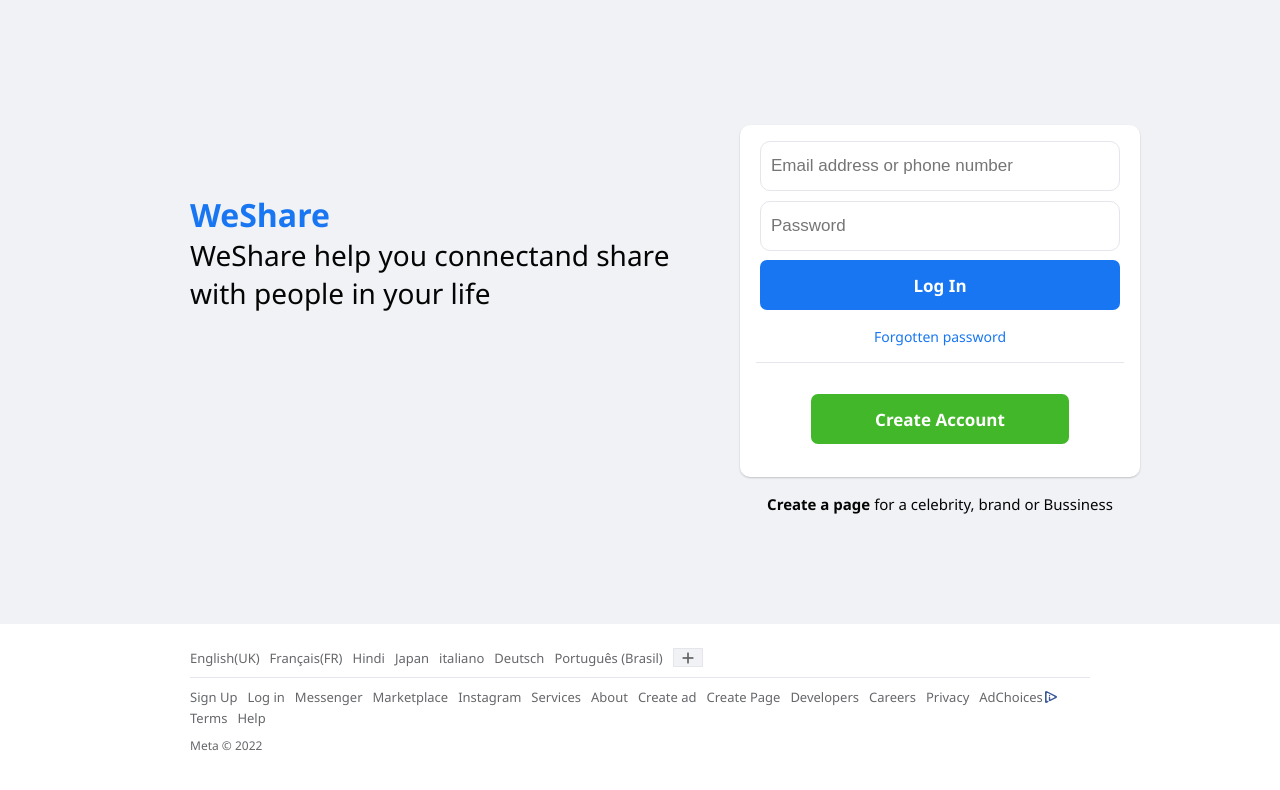
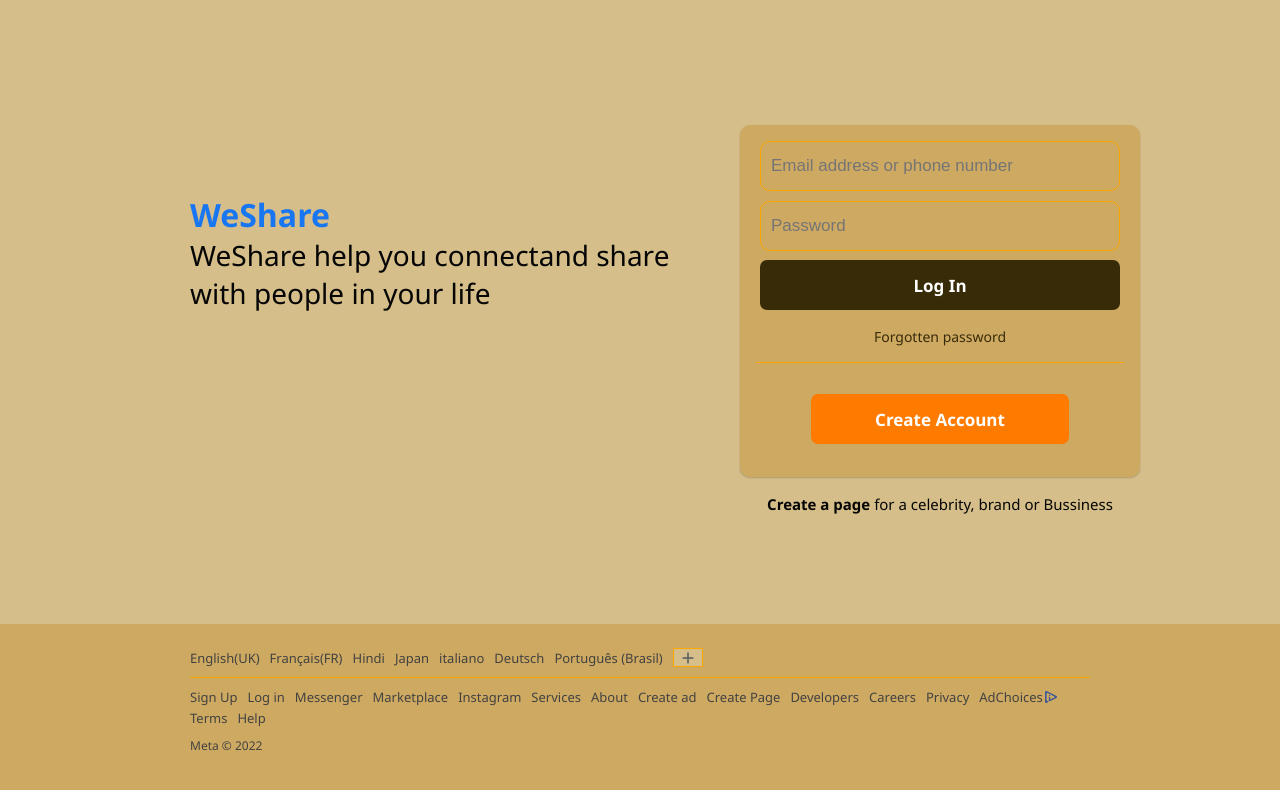
Before and after one commit to AliSalih1995git/weshare_frontend, a React (Create React App) app: page /messenger in a window 1280 px wide. Shown: the top 790 px of the page. Built offline with nearby package versions, Linux system fonts and the light colour scheme; no server answers.

Commit message:
FINAL COMMIT

```diff
--- a/src/assets/svg/logo.js
+++ b/src/assets/svg/logo.js
@@ -1,4 +1,4 @@
-import React from 'react';
+import React from "react";
 
 function Logo() {
   return (
@@ -13,7 +13,7 @@ function Logo() {
       enableBackground="new 0 0 512 512"
     >
       <path
-        fill="#FFFFFF"
+        fill="#cea962"
         opacity="1.000000"
         stroke="none"
         d="
@@ -92,7 +92,7 @@ function Logo() {
    z"
       />
       <path
-        fill="#FFFFFF"
+        fill="#cea962"
         opacity="1.000000"
         stroke="none"
         d="
@@ -109,7 +109,7 @@ function Logo() {
    z"
       />
       <path
-        fill="#FFFFFF"
+        fill="#cea962"
         opacity="1.000000"
         stroke="none"
         d="
--- a/src/components/conversation/style.css
+++ b/src/components/conversation/style.css
@@ -7,7 +7,7 @@
 }
 
 .conversation:hover {
-  background-color: rgb(245, 243, 243);
+  background-color: rgb(241, 193, 130);
 }
 
 .conversationImg {
--- a/src/components/header/style.css
+++ b/src/components/header/style.css
@@ -139,7 +139,7 @@ header {
   align-items: center;
   justify-content: center;
   margin-right: 8px;
-  background: var(--bg-third);
+  background: #c48d26;
   cursor: pointer;
 }
 .right_notification {
--- a/src/components/messege/style.css
+++ b/src/components/messege/style.css
@@ -19,7 +19,7 @@
 .messageText {
   padding: 10px;
   border-radius: 20px;
-  background-color: #1877f2;
+  background-color: #f28c18;
   color: white;
   max-width: 300px;
 }
--- a/src/index.css
+++ b/src/index.css
@@ -4,7 +4,7 @@
   box-sizing: border-box;
 }
 body {
-  font-family: 'Segoe UI', Helvetica, Arial, sans-serif;
+  font-family: "Segoe UI", Helvetica, Arial, sans-serif;
 }
 html {
   overflow-y: scroll;
@@ -13,27 +13,28 @@ a {
   text-decoration: none;
   color: inherit;
 }
+
 :root {
-  --bg-primary: #fff;
-  --bg-secondary: #f0f2f5;
-  --bg-third: #e4e6eb;
-  --bg-forth: #f0f2f5;
+  --bg-primary: #cea962;
+  --bg-secondary: #d5be89;
+  --bg-third: #ffa600;
+  --bg-forth: #fdeabd;
   --color-primary: #050505;
-  --color-secondary: #65676b;
-  --divider: #ced0d4;
+  --color-secondary: #424241;
+  --divider: #776440;
   --dark-bg-primary: #18191a;
   --dark-bg-secondary: #242526;
   --dark-bg-third: #3a3b3c;
   --dark-color-primary: #242526;
-  --dark-color-secondary: #b0b3b8;
-  --blue-color: #1876f2;
-  --green-color: #42b72a;
-  --light-blue-color: #e7f3ff;
-  --border-color: #ccced2;
+  --dark-color-secondary: #bbb49d;
+  --blue-color: #382b08;
+  --green-color: #ff7b00;
+  --light-blue-color: #fae397;
+  --border-color: #fccd32;
   --shadow-1: rgba(0, 0, 0, 0.2);
   --shadow-2: rgba(0, 0, 0, 0.1);
   --shadow-3: rgba(0, 0, 0, 0.3);
-  --shadow-inset: rgba(255, 255, 255, 0.5);
+  --shadow-inset: rgba(255, 194, 113, 0.5);
 }
 /*----Buttons----*/
 .blue_btn {
--- a/src/pages/messenger/Messanger.js
+++ b/src/pages/messenger/Messanger.js
@@ -129,12 +129,12 @@ export default function Messanger() {
       <div className="messenger">
         <div className="chatMenu">
           <div className="chatMenuWrapper">
-            <div className="search">
+            {/* <div className="search">
               <input
                 placeholder="Search for friends"
                 className="chatMenuInput"
               />
-            </div>
+            </div> */}
             {conversations.map((c, i) => (
               <div onClick={() => setCurrentChat(c)} key={i}>
                 <Conversation conversation={c} />
--- a/src/pages/messenger/style.css
+++ b/src/pages/messenger/style.css
@@ -6,7 +6,7 @@
 
 .chatMenu {
   flex: 3.5;
-  background-color: #d7eadd;
+  background-color: #d5be89;
 }
 
 /* .chatMenuInput {
@@ -19,7 +19,8 @@
 .chatBox {
   flex: 5.5;
   height: 100%;
-  background-color: rgba(251, 246, 246, 0.308);
+  background-color: #d5be89;
+  border: 2px solid #cea962;
 }
 
 .chatBoxWrapper {
@@ -40,7 +41,7 @@
   display: flex;
   align-items: center;
   justify-content: space-between;
-  background-color: #d7eadd;
+  background-color: #cea962;
 }
 .search {
   display: flex;
@@ -78,13 +79,13 @@
   border: none;
   border-radius: 5px;
   cursor: pointer;
-  background-color: teal;
+  background-color: #ffa600;
   color: white;
 }
 
 .chatOnline {
   flex: 3;
-  background: #e7eee8;
+  background: #d5be89;
 }
 
 .chatMenuWrapper,
@@ -98,7 +99,7 @@
   position: absolute;
   top: 10%;
   font-size: 50px;
-  color: rgb(224, 220, 220);
+  color: rgb(78, 74, 69);
   cursor: default;
 }
 
--- a/src/pages/profile/index.js
+++ b/src/pages/profile/index.js
@@ -1,22 +1,22 @@
-import React, { useEffect, useReducer, useRef, useState } from 'react';
-import { useSelector } from 'react-redux';
-import { Link, useNavigate, useParams } from 'react-router-dom';
-import axios from 'axios';
-import './style.css';
-import Header from '../../components/header';
-import Cover from './Cover';
-import { useMediaQuery } from 'react-responsive';
-import { profileReducer } from '../../api/functions/reducer';
-import ProfilePictureInfos from './ProfilePictureInfos';
-import ProfileMenu from './ProfileMenu';
-import PplYouMayKnow from './PplYouMayKnow';
-import Intro from '../../components/intro';
-import Photos from './Photos';
-import Friends from './Friends';
-import CreatePost from '../../components/createPost';
-import GridPosts from './GridPosts';
-import Post from '../../components/post';
-import CreatePostPopup from '../../components/createPostPopup';
+import React, { useEffect, useReducer, useRef, useState } from "react";
+import { useSelector } from "react-redux";
+import { Link, useNavigate, useParams } from "react-router-dom";
+import axios from "axios";
+import "./style.css";
+import Header from "../../components/header";
+import Cover from "./Cover";
+import { useMediaQuery } from "react-responsive";
+import { profileReducer } from "../../api/functions/reducer";
+import ProfilePictureInfos from "./ProfilePictureInfos";
+import ProfileMenu from "./ProfileMenu";
+import PplYouMayKnow from "./PplYouMayKnow";
+import Intro from "../../components/intro";
+import Photos from "./Photos";
+import Friends from "./Friends";
+import CreatePost from "../../components/createPost";
+import GridPosts from "./GridPosts";
+import Post from "../../components/post";
+import CreatePostPopup from "../../components/createPostPopup";
 
 export default function Profile({ getAllPosts }) {
   const [visible, setVisible] = useState(false);
@@ -29,7 +29,7 @@ export default function Profile({ getAllPosts }) {
   const [{ loading, error, profile }, dispatch] = useReducer(profileReducer, {
     loading: false,
     profile: {},
-    error: '',
+    error: "",
   });
   useEffect(() => {
     getProfile();
@@ -42,12 +42,12 @@ export default function Profile({ getAllPosts }) {
   const [othername, setOthername] = useState();
   const path = `${userName}/*`;
   const max = 30;
-  const sort = 'desc';
+  const sort = "desc";
 
   const getProfile = async () => {
     try {
       dispatch({
-        type: 'PROFILE_REQUEST',
+        type: "PROFILE_REQUEST",
       });
       const { data } = await axios.get(
         `${process.env.REACT_APP_BACKEND_URL}/getProfile/${userName}`,
@@ -58,7 +58,7 @@ export default function Profile({ getAllPosts }) {
         }
       );
       if (data.ok === false) {
-        navigate('/profile');
+        navigate("/profile");
       } else {
         try {
           const images = await axios.post(
@@ -75,13 +75,13 @@ export default function Profile({ getAllPosts }) {
           console.log(error);
         }
         dispatch({
-          type: 'PROFILE_SUCCESS',
+          type: "PROFILE_SUCCESS",
           payload: data,
         });
       }
     } catch (error) {
       dispatch({
-        type: 'PROFILE_ERROR',
+        type: "PROFILE_ERROR",
         payload: error.response.data.message,
       });
     }
@@ -94,13 +94,13 @@ export default function Profile({ getAllPosts }) {
   useEffect(() => {
     setHeight(profileTop.current.clientHeight + 300);
     setLeftHeight(leftSide.current.clientHeight);
-    window.addEventListener('scroll', getScroll, { passive: true });
+    window.addEventListener("scroll", getScroll, { passive: true });
     return () => {
-      window.addEventListener('scroll', getScroll, { passive: true });
+      window.addEventListener("scroll", getScroll, { passive: true });
     };
   }, [loading, scrollHeight]);
   const check = useMediaQuery({
-    query: '(min-width:901px)',
+    query: "(min-width:901px)",
   });
   const getScroll = () => {
     setScrollHeight(window.pageYOffset);
@@ -137,15 +137,15 @@ export default function Profile({ getAllPosts }) {
       <div className="profile_bottom">
         <div className="profile_container">
           <div className="bottom_container">
-            <PplYouMayKnow />
+            {/* <PplYouMayKnow /> */}
             <div
               className={`profile_grid ${
                 check && scrollHeight >= height && leftHeight > 1000
-                  ? 'scrollFixed showLess'
+                  ? "scrollFixed showLess"
                   : check &&
                     scrollHeight >= height &&
                     leftHeight < 1000 &&
-                    'scrollFixed showMore'
+                    "scrollFixed showMore"
               }`}
             >
               <div className="profile_left" ref={leftSide}>
@@ -168,7 +168,7 @@ export default function Profile({ getAllPosts }) {
                   <Link to="/">Advertising </Link>
                   <span>. </span>
                   <Link to="/">
-                    Ad Choices <i className="ad_choices_icon"></i>{' '}
+                    Ad Choices <i className="ad_choices_icon"></i>{" "}
                   </Link>
                   <span>. </span>
                   <Link to="/"></Link>Cookies <span>. </span>
```
